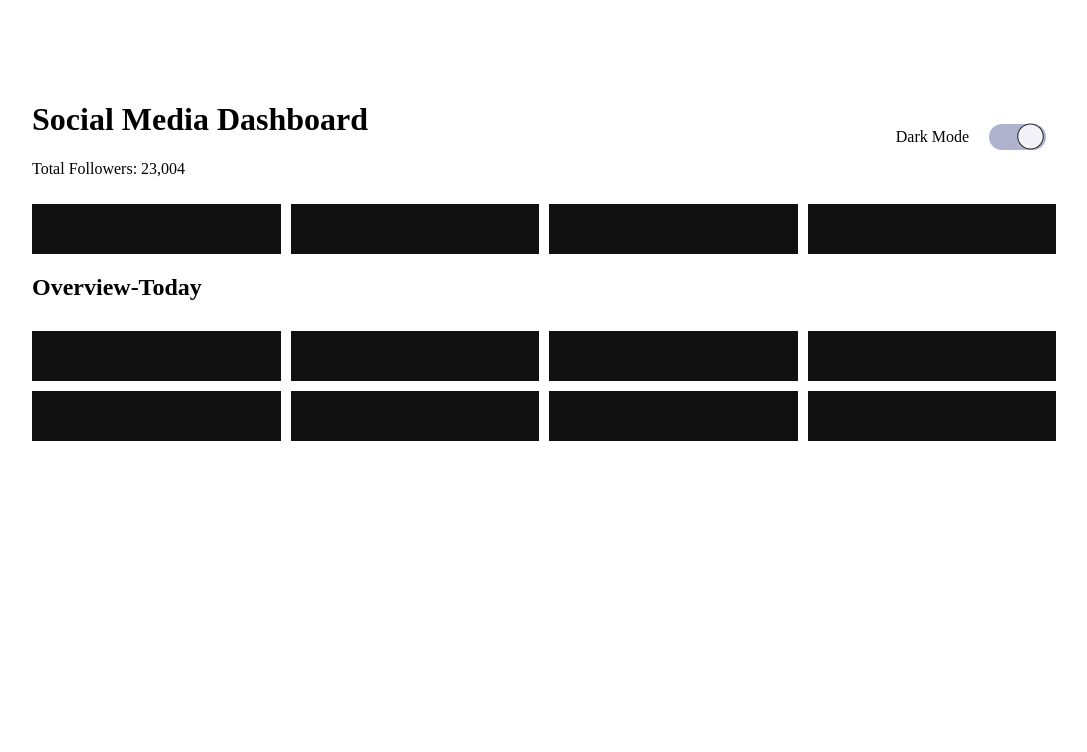
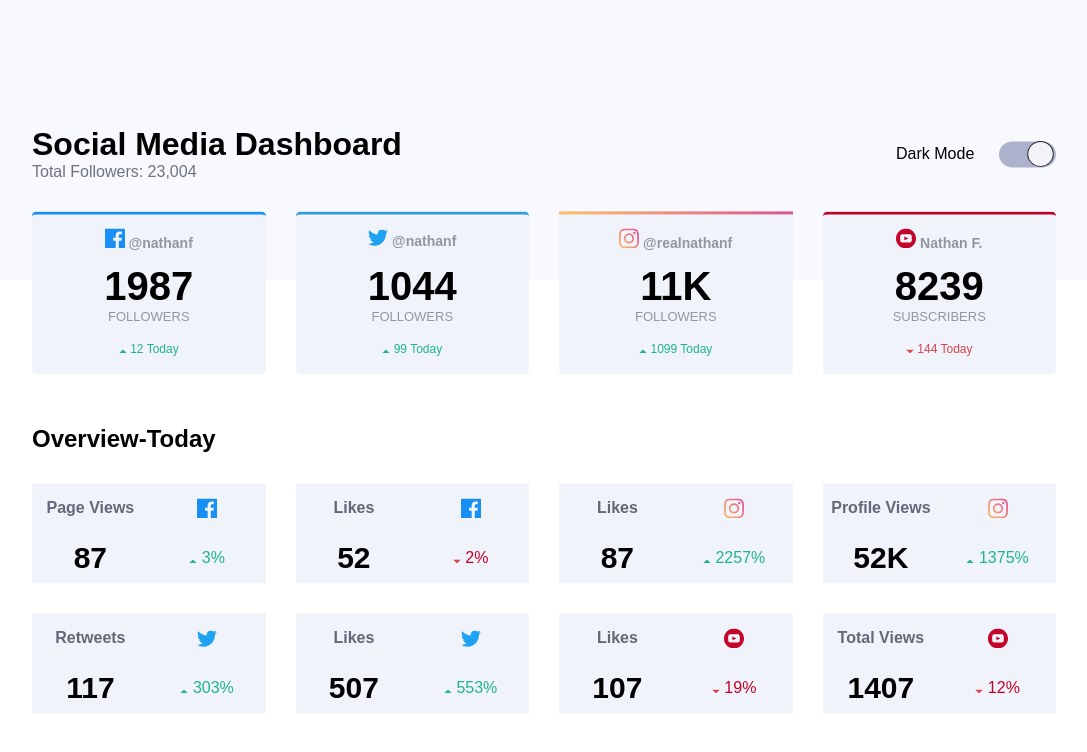
Before and after one commit to abdalghani05/social-media-dashboard-with-theme-switcher-master, a plain HTML site: page index.html in a window 1280 px wide. Shown: the whole page, without its empty margins (96-1183 px from the left). Drawn offline with Linux system fonts and the light colour scheme.

Commit message:
fin de 2jour

```diff
--- a/index.html
+++ b/index.html
@@ -7,60 +7,92 @@
     <link rel="stylesheet" href="style.css">
 </head>
 <body>
+    <header id="header"></header>
     <div class="container">
-        <div class="socie">
+        <div class="sociel">
             <div class="text">
                 <h1 id="text">Social Media Dashboard</h1>
-                <p>Total Followers: 23,004</p>
+                <p id="total">Total Followers: 23,004</p>
             </div>
             <div class="btn">
-                <p>Dark Mode</p>
-                <input type="radio" id="btn">
+                <p id="dark">Dark Mode</p>
+                <input type="radio" id="btn" onclick="darkmode()">
             </div>
-            <div class="box">
-
-            </div>
-            <div class="box">
-
-            </div>
-            <div class="box">
-
-            </div>
-            <div class="box">
-
-            </div>
+            <a href="#" class="box" style="border-top: 3px solid #188FF3;">
+                <p class="tage"><img src="images/icon-facebook.svg" alt=""> @nathanf</p>
+                <p class="num"><strong>1987</strong><br>FOLLOWERS</p>
+                <p class="up"><img src="images/icon-up.svg" alt=""> 12 Today</p>
+            </a>
+            <a href="#" class="box" style="border-top: 3px solid #2C9DE0;">
+                <p class="tage"><img src="images/icon-twitter.svg" alt=""> @nathanf</p>
+                <p class="num"><strong>1044</strong><br>FOLLOWERS</p>
+                <p class="up"><img src="images/icon-up.svg" alt=""> 99 Today</p>
+            </a>
+            <a href="#" class="box" style="border-top: 3px solid transparent;    border-image: linear-gradient(to left,#D95492,#FFBF68);border-image-slice: 1;">
+                <p class="tage"><img src="images/icon-instagram.svg" alt=""> @realnathanf</p>
+                <p class="num"><strong>11K</strong><br>FOLLOWERS</p>
+                <p class="up"><img src="images/icon-up.svg" alt=""> 1099 Today</p>
+            </a>
+            <a href="#" class="box" style="border-top: 3px solid #C30028;">
+                <p class="tage"><img src="images/icon-youtube.svg" alt=""> Nathan F.</p>
+                <p class="num"><strong>8239</strong><br>SUBSCRIBERS</p>
+                <p class="up" style="color: #DC414C;"><img src="images/icon-down.svg" alt=""> 144 Today</p>
+            </a>
         </div>
         <div class="overiew">
             <div class="text">
-                <h2 id="text">Overview-Today</h2>
+                <h2 id="text2">Overview-Today</h2>
             </div>
-            <div class="box">
-
-            </div>
-            <div class="box">
-
-            </div>
-            <div class="box">
-
-            </div>
-            <div class="box">
-
-            </div>
-            <div class="box">
-
-            </div>
-            <div class="box">
-
-            </div>
-            <div class="box">
-
-            </div>
-            <div class="box">
-
-            </div>
+            <a href="#" class="box">
+                <p class="type">Page Views</p>
+                <img src="images/icon-facebook.svg" alt="">
+                <b>87</b>
+                <p style="color: #1EB589;"><img src="images/icon-up.svg" alt=""> 3%</p>
+            </a>
+            <a href="#"  class="box">
+                <p class="type">Likes</p>
+                <img src="images/icon-facebook.svg" alt="">
+                <b>52</b>
+                <p style="color: #C30028;"><img src="images/icon-down.svg" alt=""> 2%</p>
+            </a>
+            <a href="#"  class="box">
+                <p class="type">Likes</p>
+                <img src="images/icon-instagram.svg" alt="">
+                <b>87</b>
+                <p style="color: #1EB589;"><img src="images/icon-up.svg" alt=""> 2257%</p>
+            </a>
+            <a href="#"  class="box">
+                <p class="type">Profile Views</p>
+                <img src="images/icon-instagram.svg" alt="">
+                <b>52K</b>
+                <p style="color: #1EB589;"><img src="images/icon-up.svg" alt=""> 1375%</p>
+            </a>
+            <a href="#"  class="box">
+                <p class="type">Retweets</p>
+                <img src="images/icon-twitter.svg" alt="">
+                <b>117</b>
+                <p style="color: #1EB589;"><img src="images/icon-up.svg" alt=""> 303%</p>
+            </a>
+            <a href="#"  class="box">
+                <p class="type">Likes</p>
+                <img src="images/icon-twitter.svg" alt="">
+                <b>507</b>
+                <p style="color: #1EB589;"><img src="images/icon-up.svg" alt=""> 553%</p>
+            </a>
+            <a href="#"  class="box">
+                <p class="type">Likes</p>
+                <img src="images/icon-youtube.svg" alt="">
+                <b>107</b>
+                <p style="color: #C30028;"><img src="images/icon-down.svg" alt=""> 19%</p>
+            </a>
+            <a href="#"  class="box">
+                <p class="type">Total Views</p>
+                <img src="images/icon-youtube.svg" alt="">
+                <b>1407</b>
+                <p style="color: #C30028;"><img src="images/icon-down.svg" alt=""> 12%</p>
+            </a>
         </div>
     </div>
-
     <script src="script.js"></script>
 </body>
 </html>
--- a/script.js
+++ b/script.js
@@ -1,14 +1,25 @@
 var btn=document.getElementById("btn");
 
-btn.addEventListener('click',()=>{
+
+function darkmode(){
     if(document.body.style.backgroundColor=="rgb(255, 255, 255)"){
         document.body.style.backgroundColor="#111"
         document.getElementById("text").style.color="#fff"
+        document.getElementById("header").classList.add("header")
+        document.getElementById("total").style.color="#8187A8";
+        document.getElementById("dark").style.color="#fff"
+        document.getElementById("text2").style.color="#fff"
+        document.getElementsByTagNameNS("").backgroundColor
         btn.checked=true;
     }
     else{
         document.body.style.backgroundColor="rgb(255, 255, 255)"
         document.getElementById("text").style.color="#000"
+        document.getElementsByClassName("header");
+        document.getElementById("header").classList.remove("header")
+        document.getElementById("total").style.color="#6E7180";
+        document.getElementById("dark").style.color="#000"
+        document.getElementById("text2").style.color="#000"
         btn.checked=false;
     }
-})
+}
--- a/style.css
+++ b/style.css
@@ -1,31 +1,93 @@
-body{
-    display: grid;
-    grid-template-columns: 1fr;
-    grid-auto-rows:minmax(10px,auto);
-    grid-row-gap: 10px;
+*{
+    margin: 0;
+    padding: 0;
 }
+header{
+    width: 100%;
+    height: 35%;
+    background-color: #F8F9FE;
+    border-bottom-left-radius:30px;
+    border-bottom-right-radius:30px ;
+    position: absolute;
+}
+.header{
+    background-color: #20222F !important;
+}
+#total{
+    color: #6E7180;
+}
+/*mode normal*/
 .container{
     width: 80%;
-    height: 80vh;
     position: absolute;
+    padding: 20px 0;
+    margin: 20px 0;
     top: 50%;
     left: 50%;
     transform: translate(-50%,-50%);
+    font-family: sans-serif;
 }
-.socie,.overiew{
+.sociel,.overiew{
     display: grid;
     grid-template-columns: repeat(4,1fr);
     grid-auto-rows: minmax(50px,auto);
-    grid-gap: 10px;
+    grid-gap: 30px 30px;
 }
 .box{
-    background-color: #111;
+    background-color: #F0F3FA;
+    text-decoration: none;
 }
-.socie .text{
+.box:hover{
+    background-color: #E1E3F0;
+}
+.sociel .text{
     grid-column: 1/4;
+}
+.sociel .box{
+    display: grid;
+    grid-template-columns: 1fr;
+    grid-auto-rows: minmax(50px,auto);
+    align-items: center;
+    text-align: center;
+    border-radius: 5px;
+}
+.sociel .box strong{
+    font-size:40px;
+    color: #000;
+}
+.sociel .box .tage{
+    font-size: 14px;
+    font-weight: bold;
+    color: #93969E;
+}
+.sociel .box .num{
+    font-size: small;
+    color: #93969E;
+}
+.sociel .box .up{
+    color: #1EB589;
+    font-size: 12px;
+    font-weight: 500;
 }
 .overiew .text{
     grid-column: 1/5;
+    padding-top: 5%;
+}
+.overiew .box{
+    display: grid;
+    grid-template-columns: 1fr 1fr;
+    grid-auto-rows: minmax(50px,auto);
+    align-items: center;
+    justify-items: center;
+    text-align: left;
+}
+.overiew .box .type{
+    color: #646777;
+    font-weight: 600;
+}
+.overiew .box b{
+    font-size: 30px;
+    color: #000;
 }
 .btn{
     grid-column: 4/5;
@@ -34,11 +96,11 @@ body{
     align-items: center;
     justify-items: right;
 }
+/*button de dark mode*/
 input[type='radio']{
     position: relative;
     width: 57px;
     height: 26px;
-    margin: 10px;
     outline: none;
     background-color: #AEB2CD;
     -webkit-appearance: none;
@@ -46,7 +108,7 @@ input[type='radio']{
     border-radius: 20px;
     transition: 0.5s;
 }
-input[type='radio']:checked{
+input[type='radio']:checked,input[type='radio']:hover{
     background:linear-gradient(to right,#4495C9,#3FCA99);
 }
 input[type='radio']::before{
@@ -66,3 +128,13 @@ input[type='radio']:checked::before{
     right: 30px;
     background:#000;
 }
+
+
+@media only screen and (max-width:800px){
+    .sociel,.overiew{
+        grid-template-columns: repeat(2,1fr);
+    }
+    .sociel .text{
+        grid-column: 1/3;
+    }
+}
```
